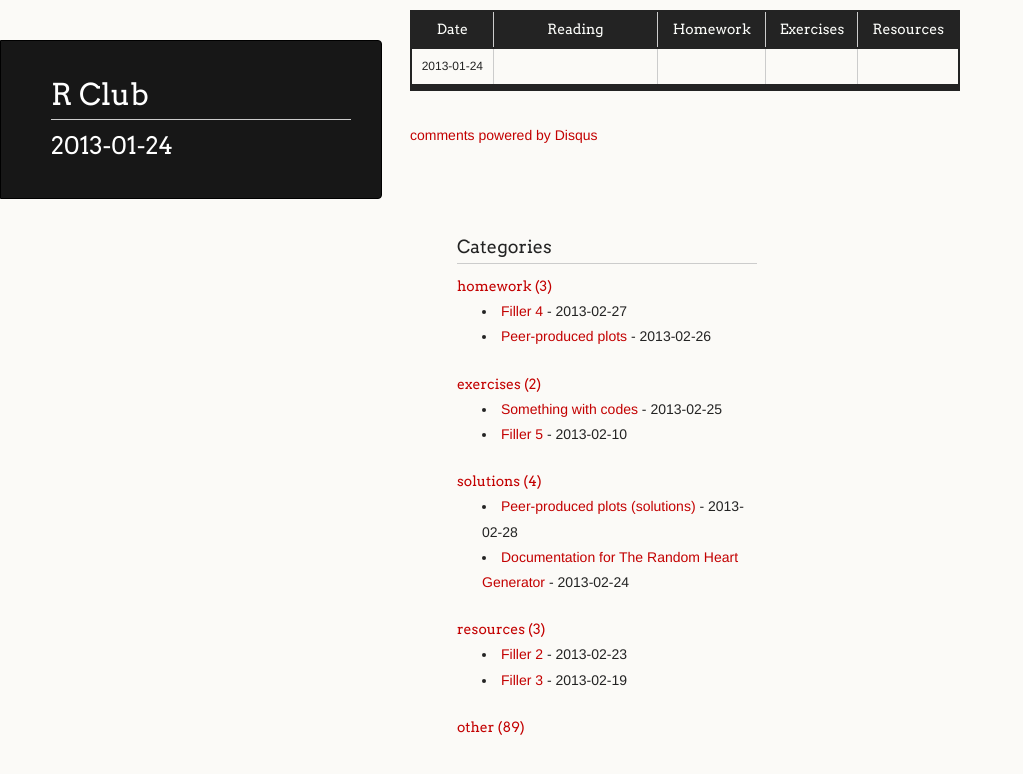
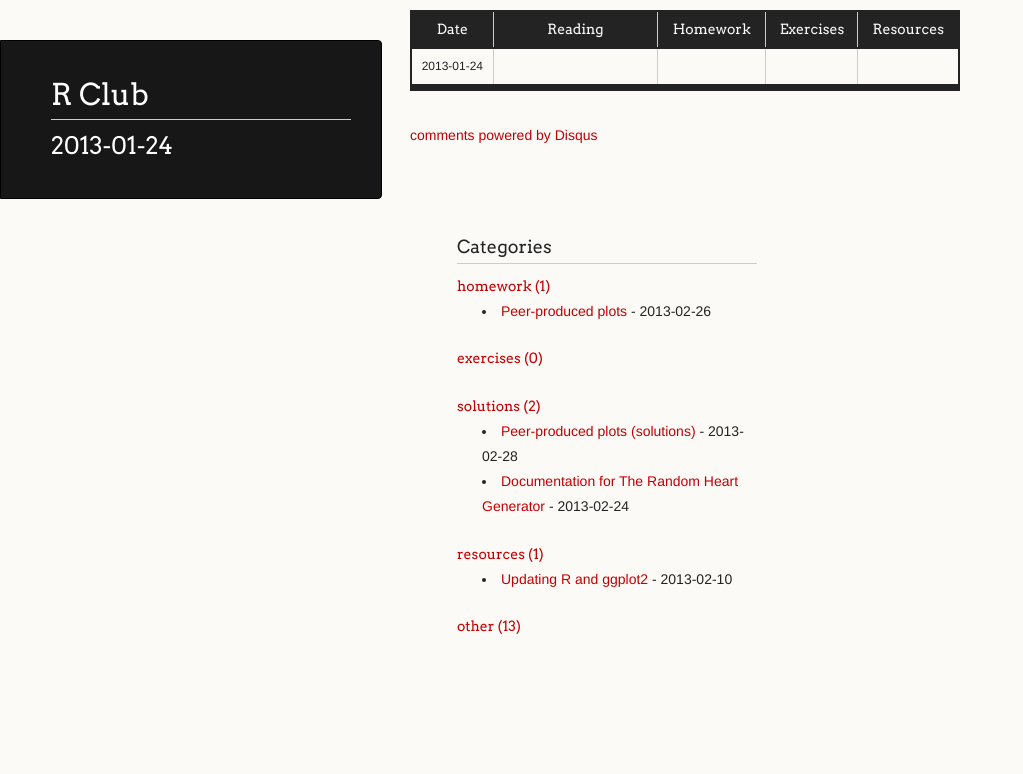
Before and after one commit to mfcovington/r_club, a Jekyll site: the page built from _posts/2013-01-24-2013-01-24.md, in a window 1280 px wide. Shown: the top 774 px of the page, without its empty margins (0-1023 px from the left). Built offline with Jekyll 4.4.1, drawn with Linux system fonts in a browser that asks for light colours; Markdown is read by kramdown in place of the engine named in the settings; comment, search, counter and statistics services are not loaded.

Commit message:
remove filler posts; change date of schedule posts to classdate

```diff
--- a/_posts/2013-02-10-Filler5.md
+++ /dev/null
@@ -1,8 +0,0 @@
----
-title: Filler 5
-layout: post
-categories: exercises
-comments: true
----
-
-Exercises Filler
--- a/_posts/2013-02-19-Filler3.md
+++ /dev/null
@@ -1,8 +0,0 @@
----
-title: Filler 3
-layout: post
-categories: resources
-comments: true
----
-
-Another Resources Filler
--- a/_posts/2013-02-23-Filler2.md
+++ /dev/null
@@ -1,9 +0,0 @@
----
-title: Filler 2
-layout: post
-categories: resources
-comments: true
-related:
----
-
-Resources Filler
--- a/_posts/2013-02-27-Filler4.md
+++ /dev/null
@@ -1,10 +0,0 @@
----
-title: Filler 4
-layout: post
-categories: homework
-comments: true
-related: 2013-02-24-Filler1
-duedate: 2013-02-28
----
-
-Homework Filler
```
Also changed, not shown: _posts/1985-10-26-Test-Post.md (deleted, +0 -45 lines), _posts/2013-02-14-2013-02-14.md (renamed from _posts/2013-02-27-2013-02-14.md, +2 -3 lines), _posts/2013-02-20-Filler6.md (deleted, +0 -8 lines), _posts/2013-02-22-no-category3.md (deleted, +0 -8 lines), _posts/2013-02-24-Filler1.md (deleted, +0 -11 lines), _posts/2013-02-25-liquid-codes.md (deleted, +0 -27 lines), _posts/2013-02-27-no-category.md (deleted, +0 -9 lines), _posts/2013-02-28-no-category2.md (deleted, +0 -8 lines), _posts/2013-01-17-2013-01-17.md (renamed from _posts/2013-02-23-2013-01-17.md), _posts/2013-01-24-2013-01-24.md (renamed from _posts/2013-02-24-2013-01-24.md), _posts/2013-01-31-2013-01-31.md (renamed from _posts/2013-02-25-2013-01-31.md), _posts/2013-02-07-2013-02-07.md (renamed from _posts/2013-02-26-2013-02-07.md).
